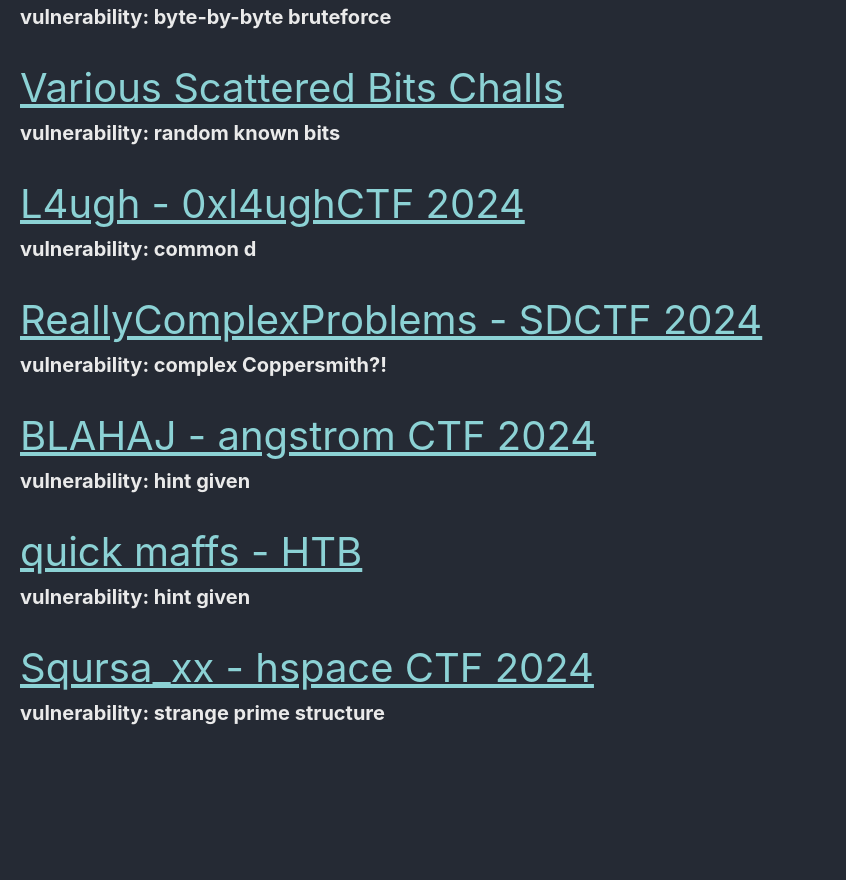
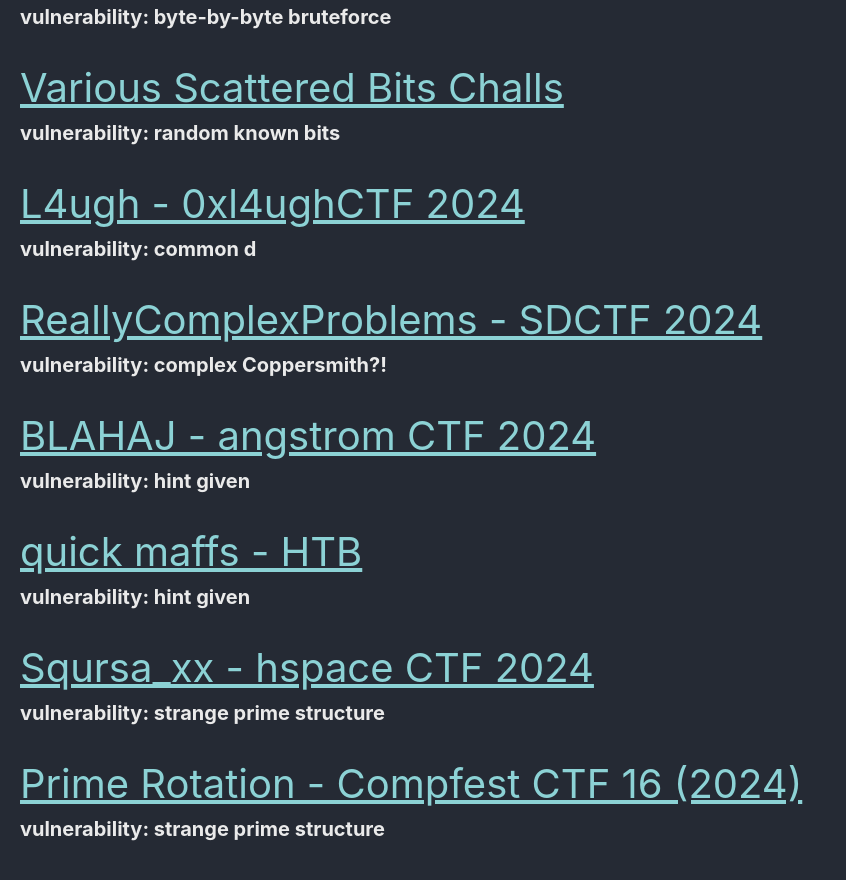
Before and after one commit to Connor-McCartney/Connor-McCartney.github.io, a Jekyll site: the page built from _pages/cryptography/rsa/rsa.md, in a window 1280 px wide and 900 px high, scrolled down 2582 px. Shown: the top 880 px of the window, without its empty margins (0-846 px from the left). Built offline with Jekyll 4.4.1, drawn with Linux system fonts in a browser that asks for light colours; cached includes are drawn as plain includes; before the commit the page ends 3366 px from its top, so only the background shows below that.

Commit message:
Update rsa.md

```diff
--- a/_pages/cryptography/rsa/rsa.md
+++ b/_pages/cryptography/rsa/rsa.md
@@ -112,3 +112,7 @@ __vulnerability: hint given__
 
 <span style="font-size:2em;">   [Sqursa_xx - hspace CTF 2024](/cryptography/rsa/Sqursa_xx-hspace-CTF-2024)       </span> <br>
 __vulnerability: strange prime structure__
+
+
+<span style="font-size:2em;">   [Prime Rotation - Compfest CTF 16 (2024)](/cryptography/rsa/PrimeRotation-CompfestCTF-16-2024)       </span> <br>
+__vulnerability: strange prime structure__
```
